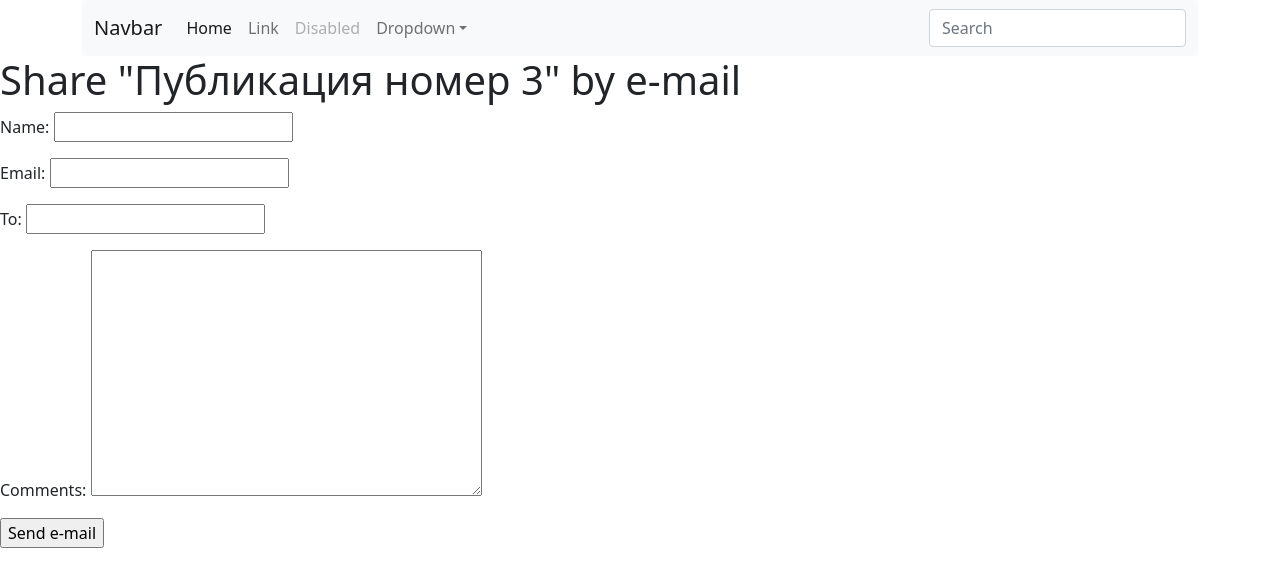
After one commit to tchaikovski/site, a Django app: page /blog/4/share/ in a window 1280 px wide. The commit adds this page. Shown: the top 587 px of the page. Run offline with Django 3.2, Linux system fonts and the light colour scheme; data comes from the database, SQL or seed files in the repository; some libraries are stand-ins or nearby versions.

Commit message:
Добавили обработчик Share - функция поделиться через smtp

```diff
--- /dev/null
+++ b/blog/forms.py
@@ -0,0 +1,8 @@
+from django import forms
+
+
+class EmailPostForm(forms.Form):
+    name = forms.CharField(max_length=25)
+    email = forms.EmailField()
+    to = forms.EmailField()
+    comments = forms.CharField(required=False, widget=forms.Textarea)
--- a/blog/templates/blog/post/detail.html
+++ b/blog/templates/blog/post/detail.html
@@ -8,6 +8,9 @@
         <h1 class="fw-light">{{ post.title }}</h1>
         <p class="lead text-muted">
             {{ post.body|linebreaks }}
+          <p>
+          <a href="{% url "blog:post_share" post.id %}">Share this post</a>
+      </p>
         </p>
           <p>Published {{ post.publish }} by {{ post.author }}</p>
             </div>
--- /dev/null
+++ b/blog/templates/blog/post/share.html
@@ -0,0 +1,20 @@
+{% extends 'base.html' %}
+{% block title %}
+Share a post
+{% endblock %}
+
+{% block content %}
+    {% if sent %}
+    <h1>E-mail successfully sent</h1>
+    <p>
+      "{{ post.title }}" was successfully sent to {{ form.cleaned_data.to }}.
+    </p>
+  {% else %}
+    <h1>Share "{{ post.title }}" by e-mail</h1>
+    <form action="." method="post">
+      {{ form.as_p }}
+      {% csrf_token %}
+      <input type="submit" value="Send e-mail">
+    </form>
+  {% endif %}
+{% endblock content %}
--- a/blog/urls.py
+++ b/blog/urls.py
@@ -8,5 +8,6 @@ urlpatterns = [
     # path('', views.post_list, name='post_list'),
     path('', views.PostListView.as_view(), name='post_list'),
     path('<int:year>/<int:month>/<int:day>/<slug:post>', views.post_detail, name='post_detail'),
+    path('<int:post_id>/share/', views.post_share, name='post_share'),
 
 ]
--- a/blog/views.py
+++ b/blog/views.py
@@ -2,6 +2,8 @@ from django.shortcuts import render, get_object_or_404
 from .models import Post
 from django.core.paginator import EmptyPage, PageNotAnInteger, Paginator
 from django.views.generic import ListView
+from .forms import EmailPostForm
+from django.core.mail import send_mail
 
 
 class PostListView(ListView):
@@ -9,6 +11,27 @@ class PostListView(ListView):
     context_object_name = 'posts'
     paginate_by = 3
     template_name = 'blog/post/list.html'
+
+
+def post_share(request, post_id):
+    #  получение статьи по индификатору
+    post = get_object_or_404(Post, id=post_id, status='published')
+    sent = False
+    if request.method == 'POST':
+        #  Форма отправлена на сохранение
+        form = EmailPostForm(request.POST)
+        if form.is_valid():
+            # все поля прошли валидацию
+            cd = form.cleaned_data
+            # Отправка электронной почты
+            post_url = request.build_absolute_uri(post.get_absolute_url())
+            subject = '{} ({}) recommends you reading "{}"' .format(cd['name'], cd['email'], post.title)
+            message = 'Read "{}" at {}\n\n{}\'s comments: {}' .format(post.title, post_url, cd['name'], cd['comments'])
+            send_mail(subject, message, 'test@adressayta.ru', [cd['to']])
+            sent = True
+    else:
+        form = EmailPostForm()
+    return render(request, 'blog/post/share.html', {'post': post, 'form': form, 'sent': sent})
 
 
 def post_list(request):
```
Also changed, not shown: mysite/settings.py (+10 -0 lines), 1 other file.
